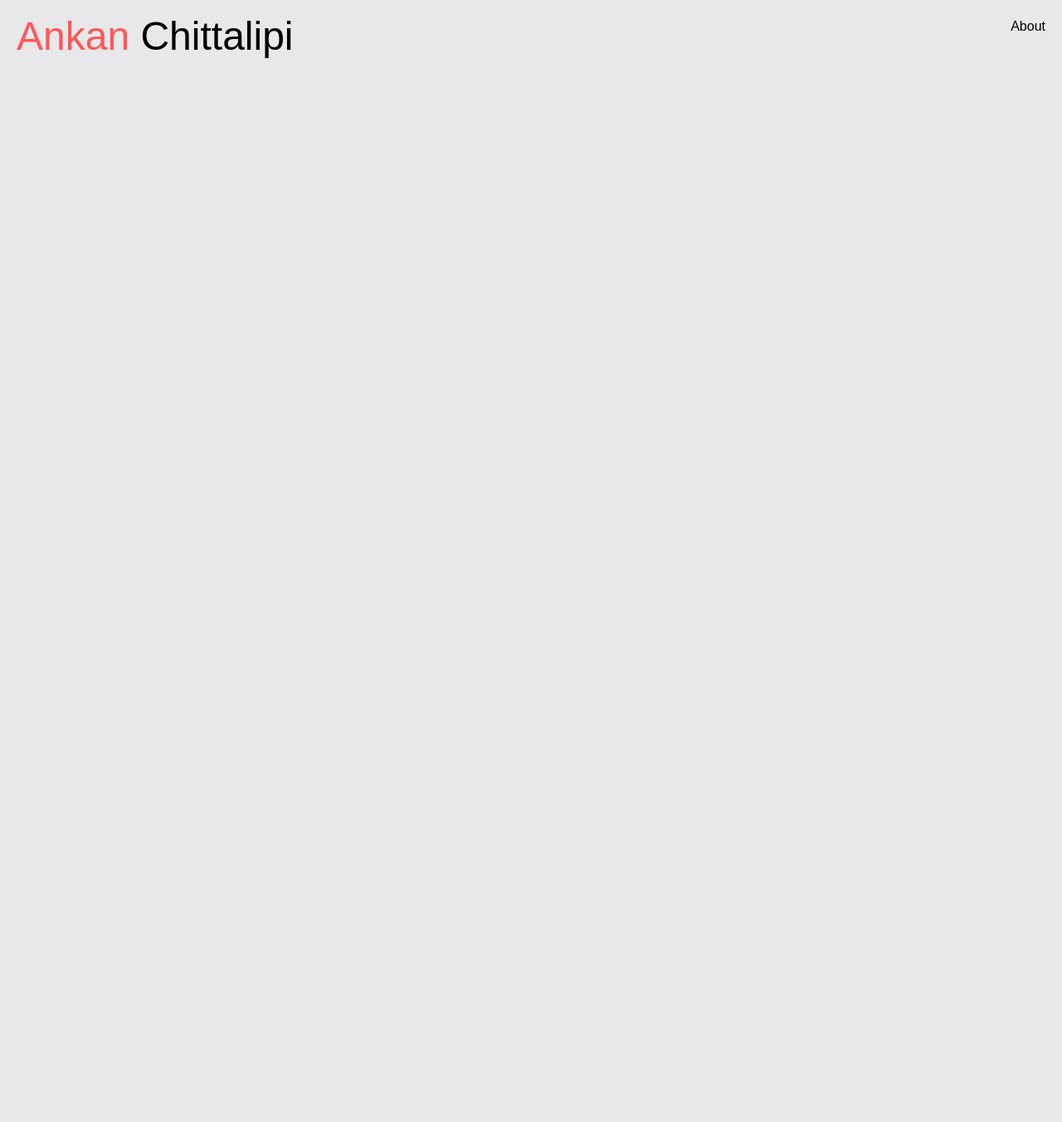
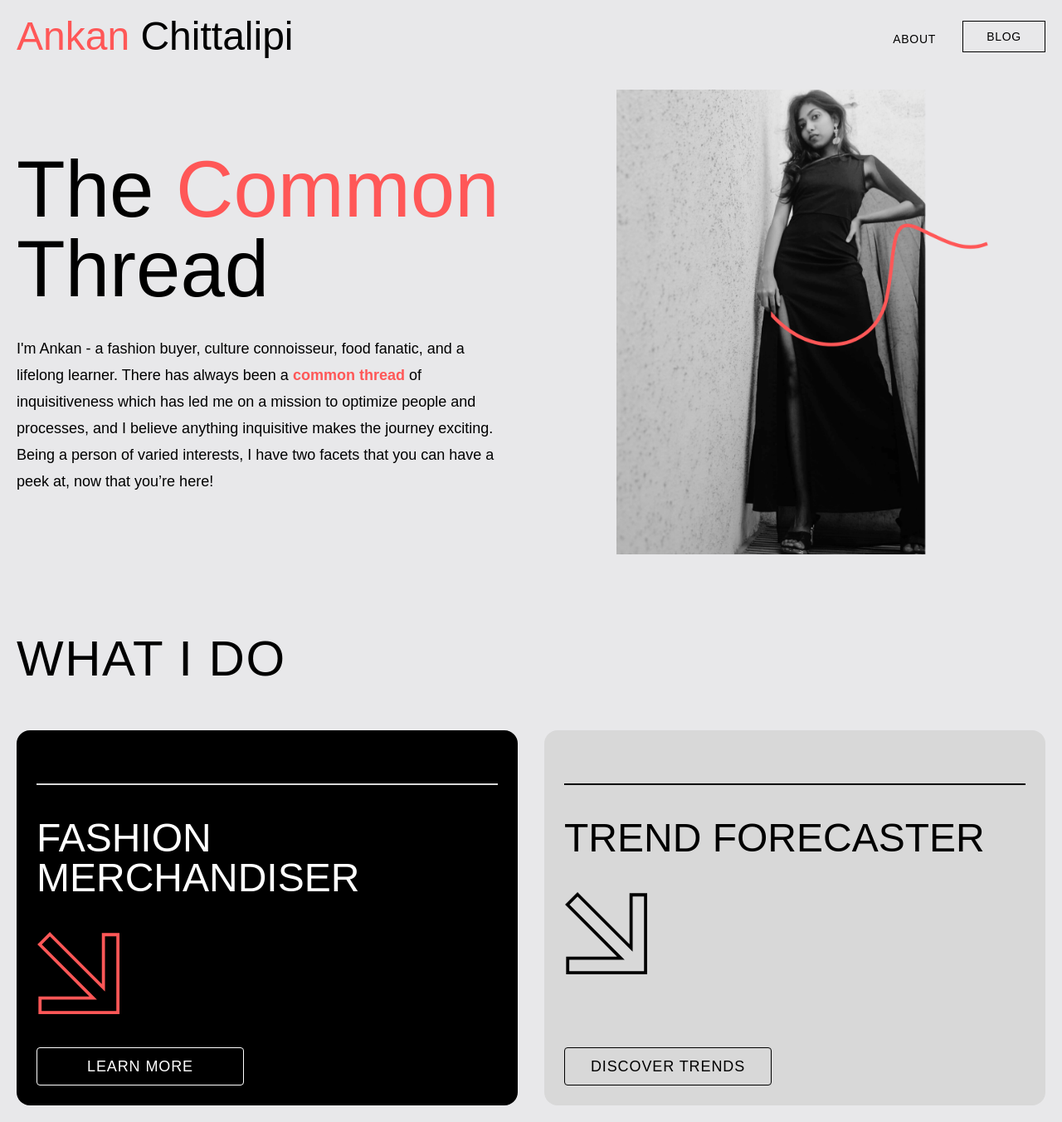
Before and after one commit to allanmosesfernandes/Ankan2.0, a Gatsby site: page / in a window 1280 px wide. Shown: the whole page at 83% size. Before the commit the page ends 800 px from the top, so only its background shows below. Built offline with nearby package versions, Linux system fonts and the light colour scheme; Gatsby itself is replaced by a stand-in of ours; a web font is replaced by a local one.

Commit message:
What I do-complete

```diff
--- /dev/null
+++ b/src/components/Buttons/LearnMore.jsx
@@ -0,0 +1,27 @@
+import { Link } from "gatsby";
+import React from "react";
+
+function LearnMore({ color, link, text }) {
+	return (
+		<Link to={`${link}`}>
+			<button
+				type="button"
+				className={`bg-transparent md:w-[250px] w-[150px] py-2 px-4 rounded uppercase tracking-wider font-medium md:text-lg text-sm ease-in-out duration-200 ${
+					color === "black"
+						? "text-white border border-white hover:text-black hover:border-black hover:bg-white"
+						: "text-black border border-black hover:text-white hover:border-white hover:bg-black"
+				}`}
+			>
+				{text}
+			</button>
+		</Link>
+	);
+}
+
+LearnMore.defaultProps = {
+	color: "black",
+	link: "/",
+	text: "Learn More",
+};
+
+export default LearnMore;
--- /dev/null
+++ b/src/components/FirstFold.jsx
@@ -0,0 +1,42 @@
+import React from "react";
+import Ankan from "../images/ankan.png";
+import Thread from "../images/thread.svg";
+
+function FirstFold() {
+	return (
+		<div className="flex md:flex-row flex-col-reverse md:p-5 p-3 ">
+			{/* Left */}
+			<div className="md:w-7/12 w-full flex flex-col justify-center gap-8">
+				<p className="font-gothic lg:text-8xl text-4xl hidden md:block">
+					The <span className="text-primary">Common</span>
+					<br />
+					Thread
+				</p>
+				<p className="font-normal md:w-[80%] md:mt-0 mt-6 w-full leading-6 md:leading-8 md:text-lg text-sm">
+					I'm Ankan - a fashion buyer, culture connoisseur, food fanatic, and a
+					lifelong learner. There has always been a{" "}
+					<strong className="text-primary">common thread</strong> of
+					inquisitiveness which has led me on a mission to optimize people and
+					processes, and I believe anything inquisitive makes the journey
+					exciting. Being a person of varied interests, I have two facets that
+					you can have a peek at, now that you’re here!
+				</p>
+			</div>
+			{/* Right */}
+			<div className="md:w-5/12 w-full flex flex-col relative md:h-[70vh] h-auto">
+				<p className="font-gothic lg:text-8xl text-5xl md:hidden">
+					The <span className="text-primary">Common</span>
+					<br />
+					Thread
+				</p>
+				<img
+					src={Ankan}
+					alt="Ankan"
+					className="object-contain h-full md:mr-auto md:mt-auto mt-6"
+				/>
+			</div>
+		</div>
+	);
+}
+
+export default FirstFold;
--- a/src/components/Header.jsx
+++ b/src/components/Header.jsx
@@ -4,15 +4,25 @@ import React from "react";
 function Header() {
 	return (
 		<header>
-      <nav className="md:p-5 p-3 flex flex-row">
+			<nav className="md:p-5 p-3 flex flex-row items-center">
 				<Link to="/">
 					<h1 className="font-gothic lg:text-5xl text-3xl">
 						<span className="text-primary">Ankan</span> Chittalipi
 					</h1>
 				</Link>
 				{/* Links */}
-        <div className="ml-auto flex gap-4">
-          <Link to="about">About</Link>
+				<div className="ml-auto flex gap-8 uppercase items-center text-sm tracking-wider">
+					<Link to="about" className="md:block hidden hover-3">
+						About
+					</Link>
+					<Link to="blog">
+						<button
+							className="tracking-wider rounded-none uppercase border w-[100px] border-black hover:bg-black hover:text-white p-2 text-black ease-in-out duration-200"
+							type="button"
+						>
+							Blog
+						</button>
+					</Link>
 				</div>
 			</nav>
 		</header>
--- /dev/null
+++ b/src/components/WhatAnkanDoes.jsx
@@ -0,0 +1,49 @@
+import React from "react";
+import { Link } from "gatsby";
+import PinkArrow from "../images/pinkArrow.svg";
+import BlackArrow from "../images/blackArrow.svg";
+
+import LearnMore from "./Buttons/LearnMore";
+
+function WhatAnkanDoes() {
+	return (
+		<div className="flex flex-col md:p-5 p-3 w-full">
+			<h2 className="lg:text-6xl text-3xl uppercase font-medium lg:my-14 my-10 tracking-wide leading-8">
+				What I do
+			</h2>
+			<div className="grid lg:grid-cols-2 gap-8 w-full">
+				{/* Card 01 */}
+				<div className="flex flex-col justify-between bg-black p-6 rounded-2xl">
+					<div className="flex flex-col gap-10 py-10 mt-10 border-t-2 border-[#d8d8d8]">
+						<h4 className="text-white font-medium lg:text-5xl text-3xl">
+							FASHION MERCHANDISER
+						</h4>
+						<img
+							src={PinkArrow}
+							alt="Pink Arrow"
+							className="md:w-[100px] w-[50px]"
+						/>{" "}
+					</div>
+					<LearnMore color="black" link="/" text="Learn More" />
+				</div>
+
+				{/* Card 02 */}
+				<div className="flex flex-col justify-between bg-[#d8d8d8] p-6 rounded-2xl">
+					<div className="flex flex-col gap-10 py-10 mt-10 border-t-2 border-black">
+						<h4 className="text-black font-medium lg:text-5xl text-3xl">
+							TREND FORECASTER
+						</h4>
+						<img
+							src={BlackArrow}
+							alt="Pink Arrow"
+							className="md:w-[100px] w-[50px]"
+						/>
+					</div>
+					<LearnMore color="white" link="/" text="Discover Trends" />
+				</div>
+			</div>
+		</div>
+	);
+}
+
+export default WhatAnkanDoes;
--- a/src/pages/index.js
+++ b/src/pages/index.js
@@ -1,9 +1,17 @@
 /* eslint-disable react/jsx-filename-extension */
 import React from "react";
 import Header from "../components/Header";
+import FirstFold from "../components/FirstFold";
+import WhatAnkanDoes from "../components/WhatAnkanDoes";
 
 function IndexPage() {
-  return <Header />;
+	return (
+		<>
+			<Header />
+			<FirstFold />
+			<WhatAnkanDoes />
+		</>
+	);
 }
 
 export default IndexPage;
--- a/src/styles/global.css
+++ b/src/styles/global.css
@@ -15,4 +15,28 @@
         font-family: 'Inter Variable', sans-serif;
         background-color: #E8E8EA;
     }
+.hover-3 {
+  display: inline-flex;
+  padding-top: 10px;
+  padding-bottom: 5px;
+  overflow: hidden;
+  position: relative; /* Add this to position the :before element relative to this container */
 }
+
+.hover-3:before {
+  content: ""; /* Add this to make the :before element appear */
+  position: absolute; /* Add this to position the :before element */
+  left: 0;
+  bottom: 0;
+  width: 100%;
+  height: 2px;
+  background: #492059;
+  transform: translateX(-100%);
+  transition: transform 0.3s ease; /* Add this for smooth transition */
+}
+
+.hover-3:hover:before {
+  transform: translateX(0);
+}
+
+}
```
Also changed, not shown: TODO.md (+10 -4 lines), src/components/Buttons/NavBtn.jsx (added), src/images/ankan.png (added), src/images/ankan_bg.jpg (added), src/images/blackArrow.svg (added), src/images/pinkArrow.svg (added), src/images/thread.svg (added). Lines whose indentation alone changed are shown as unchanged.
